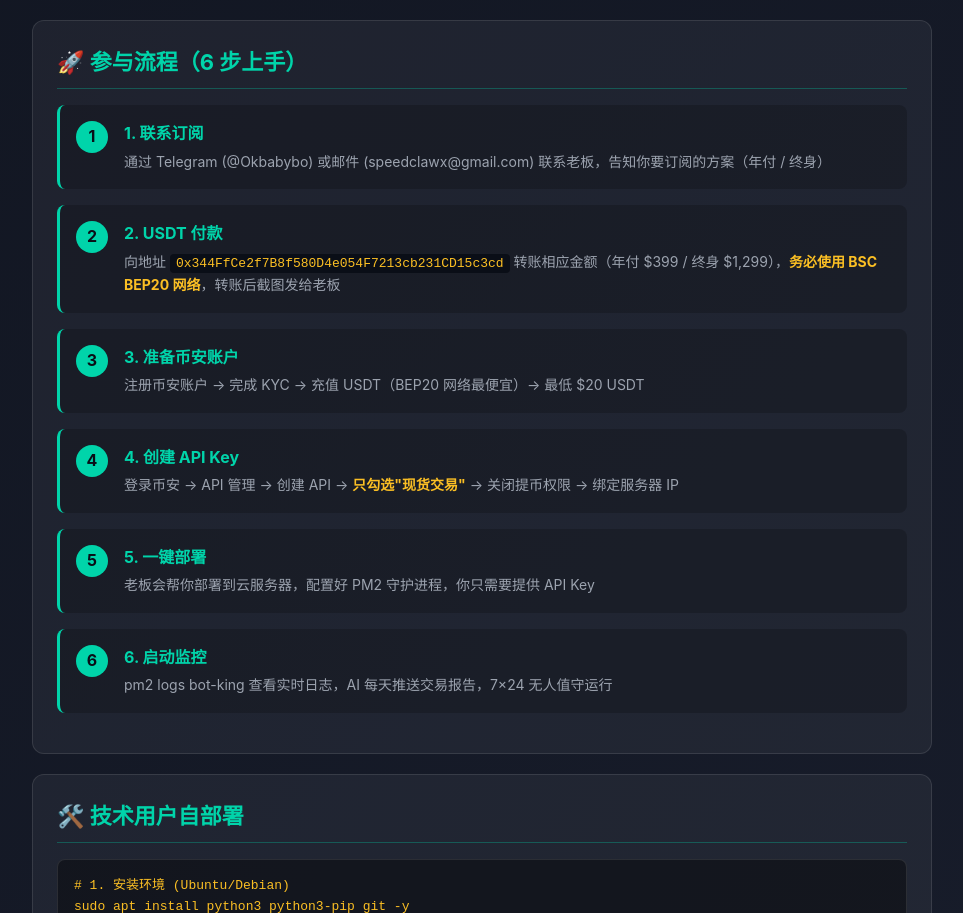
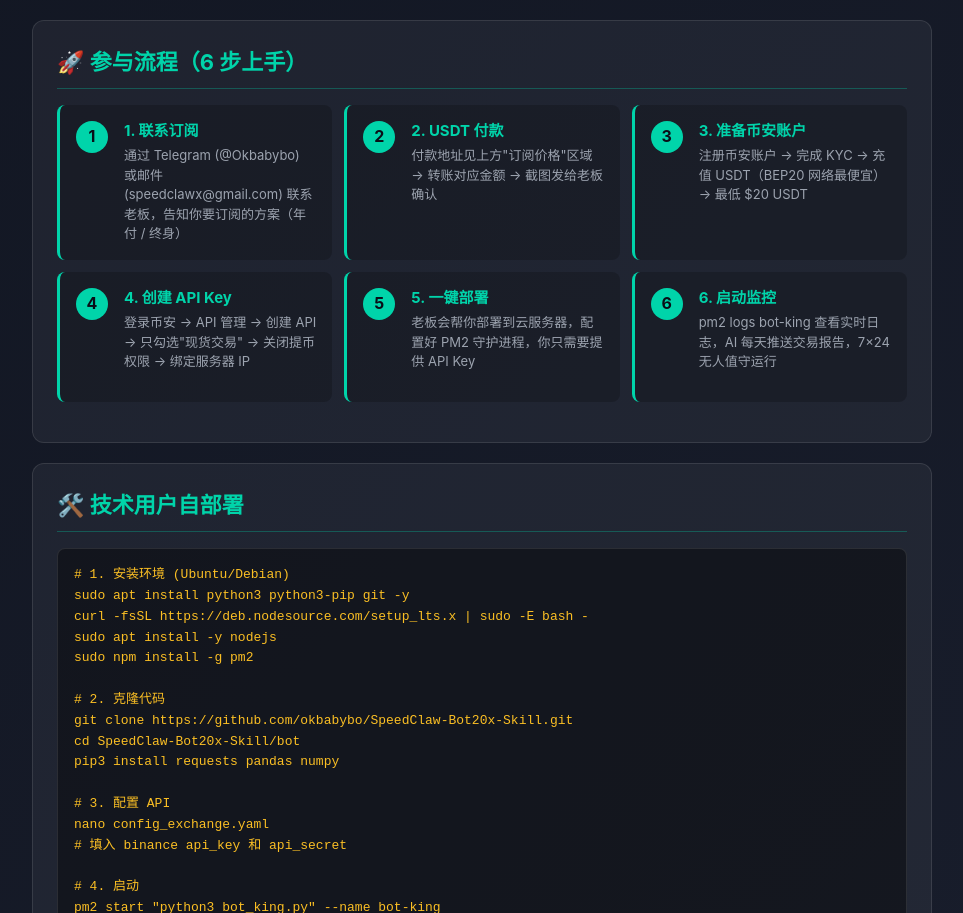
Before and after one commit to okbabybo/SpeedClaw-Bot20x-Skill, a plain HTML site: page docs/botking.html in a window 1280 px wide. Shown: the part 3378-4291 px from the top of the page, without its empty margins (158-1121 px from the left). Drawn offline with Linux system fonts and the light colour scheme.

Commit message:
主页: 参与流程去除付款地址重复 + 步骤改为3列整齐布局
变更:
- 付款地址只在订阅价格区显示,参与流程中只提示'见上方订阅价格'
- 步骤布局: 1列 → 3列(整齐对齐)
- 每步卡片最小高度130px保证视觉整齐
- 标题字号15px,描述13px更紧凑
- 移动端响应: <768px自动改为1列

```diff
--- a/docs/botking.html
+++ b/docs/botking.html
@@ -158,15 +158,18 @@
 
 .steps {
   counter-reset: step;
+  display: grid;
+  grid-template-columns: repeat(3, 1fr);
+  gap: 12px;
   margin: 16px 0;
 }
 .step {
   display: flex;
   align-items: flex-start;
-  margin: 16px 0;
   padding: 16px;
   background: rgba(0,0,0,0.2);
   border-radius: 8px;
+  min-height: 130px;
   border-left: 3px solid #00d4aa;
 }
 .step::before {
@@ -185,8 +188,13 @@
   flex-shrink: 0;
 }
 .step-content { flex: 1; }
-.step-title { color: #00d4aa; font-weight: bold; font-size: 16px; margin-bottom: 4px; }
-.step-desc { color: #9ca3af; font-size: 14px; }
+.step-title { color: #00d4aa; font-weight: bold; font-size: 15px; margin-bottom: 6px; line-height: 1.3; }
+.step-desc { color: #9ca3af; font-size: 13px; line-height: 1.5; }
+
+@media (max-width: 768px) {
+  .steps { grid-template-columns: 1fr; }
+  .step { min-height: auto; }
+}
 
 .footer {
   text-align: center;
@@ -344,7 +352,7 @@
     <div class="step">
       <div class="step-content">
         <div class="step-title">2. USDT 付款</div>
-        <div class="step-desc">向地址 <code style="background:#0a0e17;padding:2px 6px;border-radius:4px;color:#fbbf24;">0x344FfCe2f7B8f580D4e054F7213cb231CD15c3cd</code> 转账相应金额（年付 $399 / 终身 $1,299），<strong style="color:#fbbf24;">务必使用 BSC BEP20 网络</strong>，转账后截图发给老板</div>
+        <div class="step-desc">付款地址见上方"订阅价格"区域 → 转账对应金额 → 截图发给老板确认</div>
       </div>
     </div>
     <div class="step">
@@ -356,7 +364,7 @@
     <div class="step">
       <div class="step-content">
         <div class="step-title">4. 创建 API Key</div>
-        <div class="step-desc">登录币安 → API 管理 → 创建 API → <strong style="color:#fbbf24;">只勾选"现货交易"</strong> → 关闭提币权限 → 绑定服务器 IP</div>
+        <div class="step-desc">登录币安 → API 管理 → 创建 API → 只勾选"现货交易" → 关闭提币权限 → 绑定服务器 IP</div>
       </div>
     </div>
     <div class="step">
```
